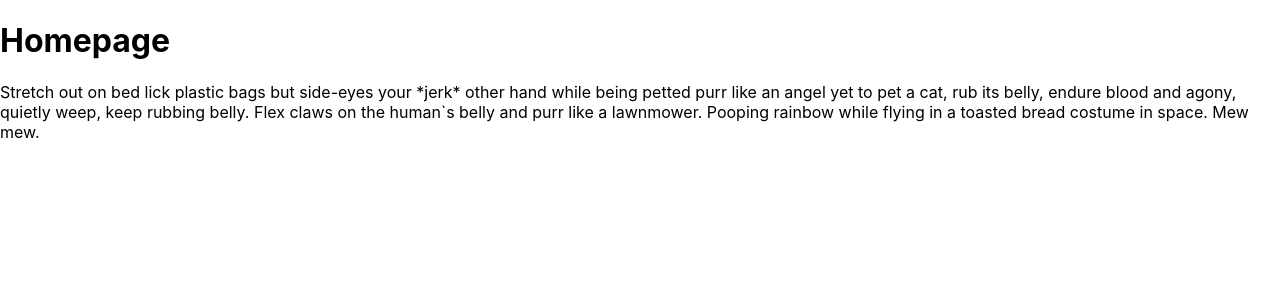
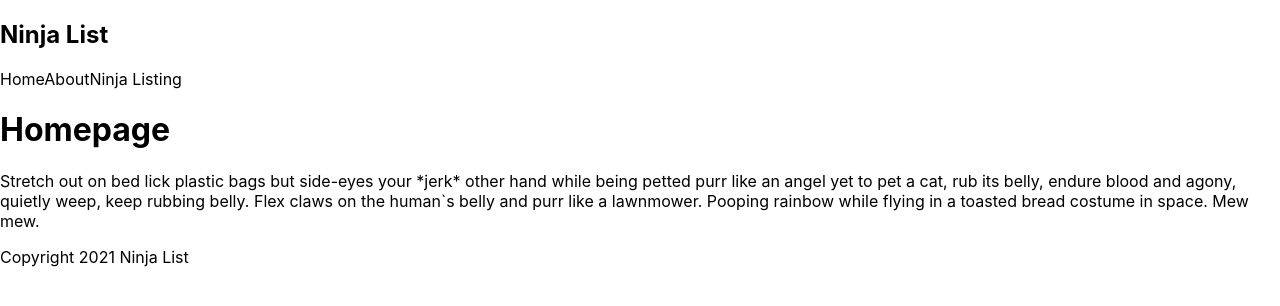
Before and after one commit to AJ-Mackay/Nextjs, a Next.js app: page / in a window 1280 px wide. Shown: the top 306 px of the page. Built offline with nearby package versions, Linux system fonts and the light colour scheme.

Commit message:
Adding Other Components

```diff
--- /dev/null
+++ b/Components/Footer.js
@@ -0,0 +1,9 @@
+const Footer = () => {
+    return (
+        <div>
+            Copyright 2021 Ninja List
+        </div>
+    )
+};
+
+export default Footer;
--- /dev/null
+++ b/Components/Navbar.js
@@ -0,0 +1,14 @@
+const Navbar = () => {
+    return (
+        <nav>
+            <div className="logo">
+                <h1>Ninja List</h1>
+            </div>
+            <a>Home</a>
+            <a>About</a>
+            <a>Ninja Listing</a>
+        </nav>
+    )
+};
+
+export default Navbar;
--- a/pages/index.js
+++ b/pages/index.js
@@ -1,6 +1,10 @@
+import Navbar from "../Components/Navbar";
+import Footer from "../Components/Footer";
+
 export default function Home() {
   return (
     <div>
+      <Navbar />
       <h1>Homepage</h1>
       <p>
         Stretch out on bed lick plastic bags but side-eyes your *jerk* other
@@ -9,6 +13,7 @@
         claws on the human`s belly and purr like a lawnmower. Pooping rainbow
         while flying in a toasted bread costume in space. Mew mew.
       </p>
+      <Footer />
     </div>
   );
 }
```
